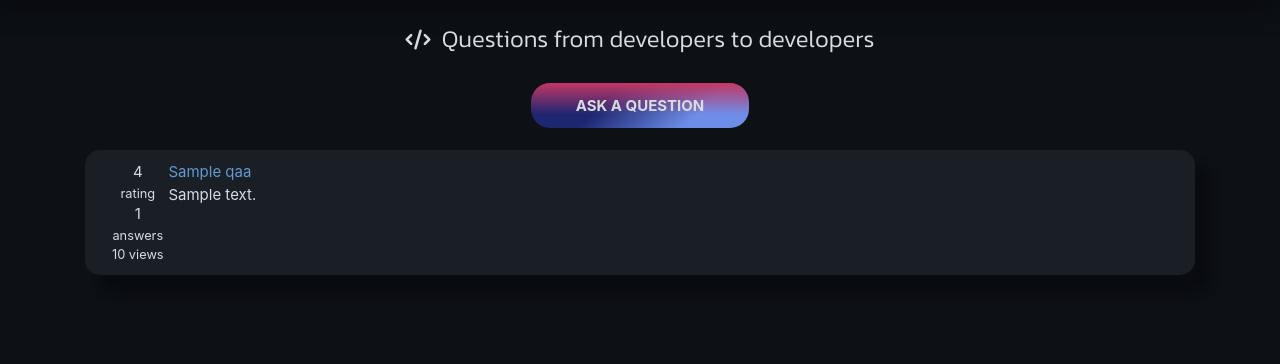
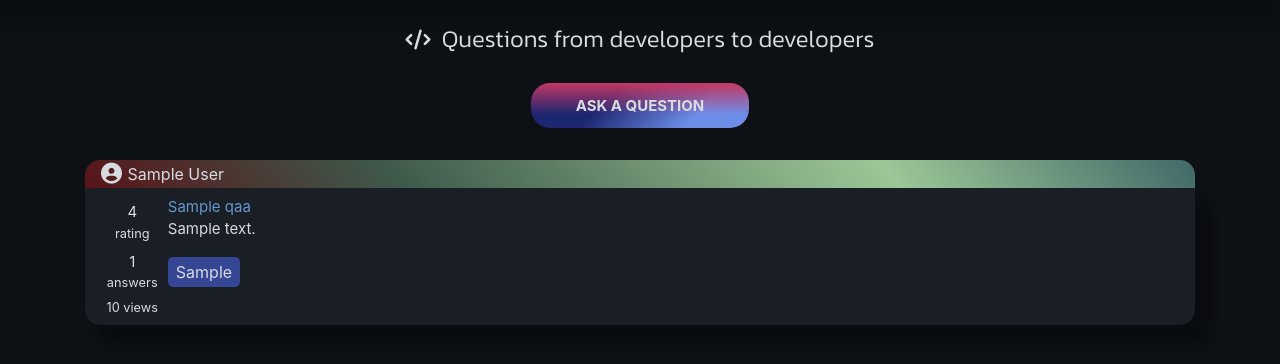
Before and after one commit to azya0/CodeSpirit, a Flask app: a page that uses templates/qaa.html in a window 1280 px wide. Shown: the part 49-413 px from the top of the page. Run offline with Flask 2, Linux system fonts and the light colour scheme; a user stored in the database is signed in; tables that the repository leaves empty hold one stand-in row (values such as "Sample post"); some libraries are stand-ins or nearby versions.

Commit message:
added a qaa random-color-head

```diff
--- a/data/forms.py
+++ b/data/forms.py
@@ -1,6 +1,7 @@
 from flask_wtf import FlaskForm
 from wtforms import PasswordField, StringField, SubmitField, TextAreaField, BooleanField, IntegerField
 from wtforms.validators import DataRequired, EqualTo, Email, Length
+from data.validators import *
 
 
 class NewPostForm(FlaskForm):
@@ -10,9 +11,9 @@ class NewPostForm(FlaskForm):
 
 
 class RegistrationForm(FlaskForm):
-    name = StringField("Your name", validators=[DataRequired()])
+    name = StringField("Your name", validators=[DataRequired(), WhiteSpaceBanned(), Login()])
     email = StringField("E-mail", validators=[DataRequired(), Email('Incorrect email')])
-    password = PasswordField("Password", validators=[DataRequired()])
+    password = PasswordField("Password", validators=[DataRequired(), WhiteSpaceBanned()])
     confirm_password = PasswordField("Confirm password", validators=[
         DataRequired(), EqualTo("password", message="Passwords must match")])
     description = TextAreaField("Short description (you can fill it later)")
@@ -20,8 +21,8 @@ class RegistrationForm(FlaskForm):
 
 
 class LoginForm(FlaskForm):
-    login = StringField("Login (e-mail)", validators=[DataRequired()])
-    password = PasswordField("Password", validators=[DataRequired()])
+    login = StringField("Login (e-mail)", validators=[DataRequired(), WhiteSpaceBanned()])
+    password = PasswordField("Password", validators=[DataRequired(), WhiteSpaceBanned()])
     remember = BooleanField("Remember me", default=False)
     submit = SubmitField("Let's go!")
 
@@ -33,9 +34,10 @@ class CommentForm(FlaskForm):
 
 class QAAForm(FlaskForm):
     __form__ = 'qaa'
-    title = StringField('What is the problem? Be short', validators=[DataRequired(), Length(min=5, max=100)])
-    text = TextAreaField(validators=[DataRequired(), Length(min=50)])
-    tags = StringField()
+    title = StringField('What is the problem? Be short', validators=[DataRequired(), SelfLength('title', min_length=5,
+                                                                                                max_length=100)])
+    text = TextAreaField(validators=[DataRequired(), SelfLength('text', min_length=50)])
+    tags = StringField(validators=[Tag()])
     submit = SubmitField("Post")
 
 
--- a/pages/q_and_a.py
+++ b/pages/q_and_a.py
@@ -2,6 +2,7 @@ from flask_login import login_required, current_user
 from data.__all_models import *
 from data.forms import *
 from flask import render_template, redirect
+from random import randint, choice
 import datetime
 import flask
 
@@ -44,6 +45,9 @@ def main_page():
         'File': File,
         'Like': Like,
         'current_user': current_user,
+        'gradient': lambda: f'linear-gradient({randint(30, 90)}deg, rgba({randint(50, 180)},20,{randint(0, 60)},1)'
+                            f'0%, rgba({randint(50, 180)},{randint(80, 200)},{randint(50, 180)},1) 28%,'
+                            f'rgba({randint(111, 180)},{randint(50, 200)},{randint(150, 180)},1) 72%, rgba({randint(0, 100)},{randint(50, 180)},{randint(100, 200)},{randint(0, 100)}) 100%);',
         'enumerate': enumerate,
         'qaa_text': mini_qaa_text,
         'len': len,
@@ -62,7 +66,7 @@ def qaa_form():
         qaa.title = form.title.data.strip().capitalize()
         qaa.text = form.text.data.strip()
         qaa.datetime = datetime.datetime.now()
-        qaa.tags = form.tags.data.replace(' ', '').replace(',', ' ').lower()
+        qaa.tags = ' '.join(map(str.strip, form.tags.data.split()))
         session.add(qaa)
         session.commit()
         return redirect('/q&a')
--- a/static/style.css
+++ b/static/style.css
@@ -864,6 +864,7 @@ input:-webkit-autofill:active {
     width: 100%;
     margin-bottom: 1%;
     padding: .5%;
+    border-radius: 6px;
 }
 
 #main-ask-button {
@@ -1014,8 +1015,11 @@ input:-webkit-autofill:active {
     align-items: start;
     background-color: #1a1f26;
     padding: 1% 2%;
-    border-radius: 15px;
+    border-radius: 0 0 15px 15px;
     box-shadow: 15px 17px 10px #080a0fd9;
+    padding-left: 1.5%;
+    padding-top: 0.5rem;
+    padding-bottom: 0.5rem;
 }
 
 .main-qaa-left-block {
@@ -1023,12 +1027,16 @@ input:-webkit-autofill:active {
     grid-column: 1;
     flex-direction: column;
     align-items: center;
-    margin: 0 0.3rem;
+    margin-left: 0.3rem;
+    margin-right: 0.5rem;
+    margin-top: 5%;
 }
 
 .main-qaa-right-block {
     grid-column: 2;
     display: inline-grid;
+    margin-left: 1%;
+    width: 100%;
 }
 
 .main-hidden-text {
@@ -1040,6 +1048,75 @@ input:-webkit-autofill:active {
 .main-post-avatar {
     margin-top: 0;
     font-size: 25px!important;
+}
+
+.main-qaa-tags {
+    display: inline-flex;
+    flex-wrap: wrap;
+    overflow: hidden;
+}
+
+.main-qaa-tag {
+    margin-right: 0.4rem;
+    padding: 0.2rem 0.5rem;
+    background-color: #354695;
+    border-radius: 5px;
+}
+
+.main-qaa-field-error {
+    border: 2px solid #d24545;
+}
+
+.main-qaa-error {
+    font-weight: bold;
+    color: #d24545;
+}
+
+.main-qaa-user {
+    display: flex;
+    margin-bottom: .5%;
+    justify-content: center;
+    padding: 0 8%;
+    background-color: #354695;
+    border-radius: 15px;
+    align-items: center;
+    padding-right: 15%;
+    margin-right: 9%;
+}
+
+.main-qaa-ava {
+    font-size: 21px!important;
+    margin: 0.2rem 0.35rem 0.2rem 1rem!important;
+}
+
+.main-qaa-ava-a {
+    color: #d7dce3;
+}
+
+.main-qaa-ava-a:hover {
+    color: #d7dce3;
+}
+
+.main-m-b {
+    display: flex;
+    flex-direction: column;
+    align-items: center;
+    margin-top: 5%;
+    margin-bottom: 10%;
+}
+
+.top-panel {
+    width: 100%;
+    display: flex;
+    flex-direction: row;
+    justify-content: flex-start;
+    background-color: #354695;
+    align-items: center;
+    border-radius: 15px 15px 0 0;
+}
+
+.top-panel b {
+    color: #d7dce3;
 }
 
 @media screen and (max-width: 925px)
@@ -1199,6 +1276,36 @@ input:-webkit-autofill:active {
         height: auto;
         visibility: visible;
     }
+
+    .main-qaa-tag {
+        font-size: 10px;
+        padding: 0.1rem 0.2rem;
+        margin-right: 0.3rem;
+    }
+
+    .main-qaa-left-block .main-m-b {
+        font-size: 15px!important;
+    }
+
+    .main-qaa-left-block small {
+        font-size: 12px!important;
+    }
+
+    .main-qaa-right-block a {
+        font-size: 13px!important;
+    }
+
+    .main-qaa-right-block p {
+        font-size: 10px!important;
+    }
+
+    .top-panel i {
+        font-size: 16px!important;
+    }
+
+    .top-panel b {
+        font-size: 14px!important;
+    }
 }
 
 @media screen and (max-width: 992px) {
--- a/templates/qaa.html
+++ b/templates/qaa.html
@@ -8,22 +8,39 @@
     <i class="fas fa-code main-white-font-color main-20px"></i>
     <h1 id="main-qaa-title" class="main-font main-white-font-color">Questions from developers to developers</h1>
 </div>
-<div class="df-jc-c" style="margin-bottom: 2%">
+<div class="df-jc-c" style="margin-bottom: 2rem;">
     <a id="main-qaa-ask-link" href="/q&a/form"><span>Ask a Question</span></a>
 </div>
 <div id="main-questions">
     {% for question in questions %}
+        <a href='profile/{{ author(question.author).id }}' class="top-panel" style="background: {{ gradient() }}">
+             <i class="fa fa-user-circle main-post-item i-post main-white-font-color main-qaa-ava" aria-hidden="true"></i>
+             <b>{{ author(question.author).name }}</b>
+        </a>
         <div class="main-qaa-block main-white-font-color">
             <div class="main-qaa-left-block">
+                <div class="main-m-b">
                     <span class="main-num">{{ question.rating }}</span>
                     <small>rating</small>
+                </div>
+                <div class="main-m-b">
                     <span class="main-num">{{ question.answers }}</span>
                     <small>answers</small>
+                </div>
                 <small>{{ question.views }} views</small>
             </div>
             <div class="main-qaa-right-block">
+                <div class="main-qaa-right-block">
                     <a href="q&a/{{ question.id }}" class="main-fs-15px">{{ question.title }}</a>
                     <p class="main-w-w main-hidden-text main-fs-15px">{{ qaa_text(question.text) }}</p>
+                    {% if question.tags %}
+                        <div class="main-qaa-tags">
+                            {% for tag in question.tags.split() %}
+                                <p class="main-qaa-tag">{{ tag }}</p>
+                            {% endfor %}
+                        </div>
+                    {% endif %}
+                </div>
             </div>
         </div>
    {% endfor %}
--- a/templates/registration.html
+++ b/templates/registration.html
@@ -7,6 +7,9 @@
         {{ form.hidden_tag() }}
         <div class="form-group main-form-group">
             {{ form.name(id="name", class='main-registration-input', placeholder='Login') }}
+            {% for error in form.name.errors %}
+                <span class="main-registration-error">{{ error }}</span>
+            {% endfor %}
         </div>
         <div class="form-group main-form-group">
             {{ form.email(id="email", class='main-registration-input', placeholder="Email") }}
@@ -16,6 +19,9 @@
         </div>
         <div class="form-group main-form-group">
             {{ form.password(id="password", class='main-registration-input', placeholder="Password") }}
+            {% for error in form.password.errors %}
+                <span class="main-registration-error">{{ error }}</span>
+            {% endfor %}
         </div>
         <div class="form-group main-form-group">
             {{ form.confirm_password(id="confirm_password", class='main-registration-input', placeholder="Confirm password") }}
```
Also changed, not shown: data/validators.py (added, +59 -0 lines), templates/qaa-form.html (+13 -4 lines). Lines whose indentation alone changed are shown as unchanged.
